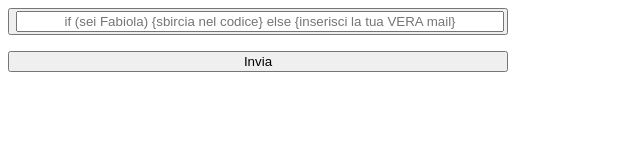
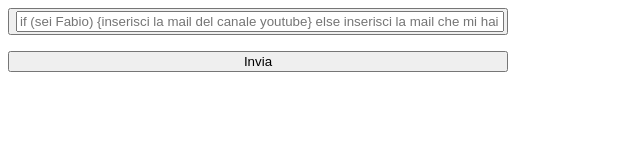
Before and after one commit to AnTosi/js-mail-dadi, a plain HTML site: page index.html in a window 1280 px wide. Shown: the full height of the page, 0-640 px from the left. Drawn offline with Linux system fonts and the light colour scheme.

Commit message:
cambiato placeholder ora che ho la mail di fabiola

```diff
--- a/index.html
+++ b/index.html
@@ -10,7 +10,7 @@
 <body>
     <div class="form-area">
         <button>
-            <input type="text" id="userMail" placeholder="if (sei Fabiola) {sbircia nel codice} else {inserisci la tua VERA mail}">
+            <input type="text" id="userMail" placeholder="if (sei Fabio) {inserisci la mail del canale youtube} else inserisci la mail che mi hai dato">
         </button> <br>
         <button id="click">Invia</button>
     </div>
```
